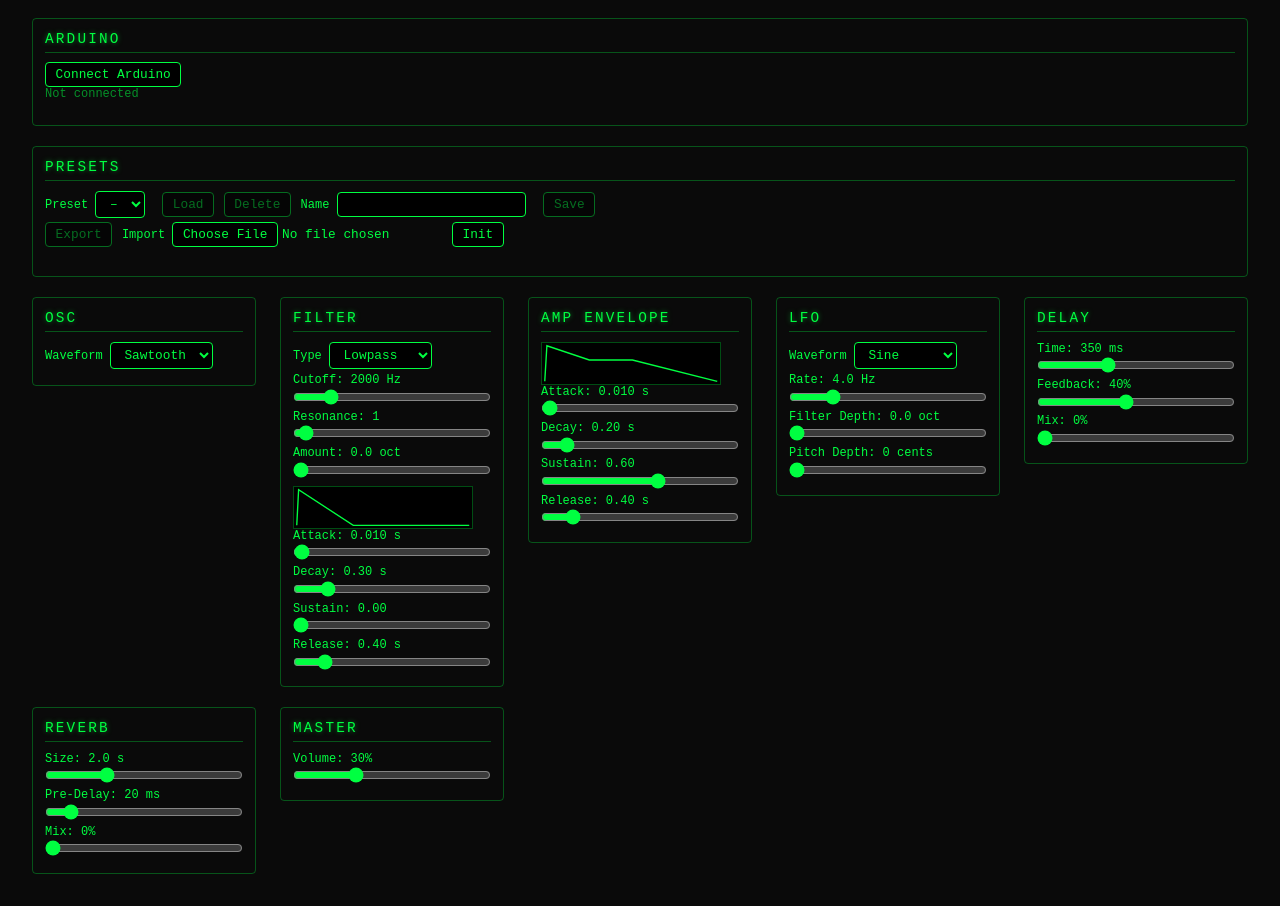
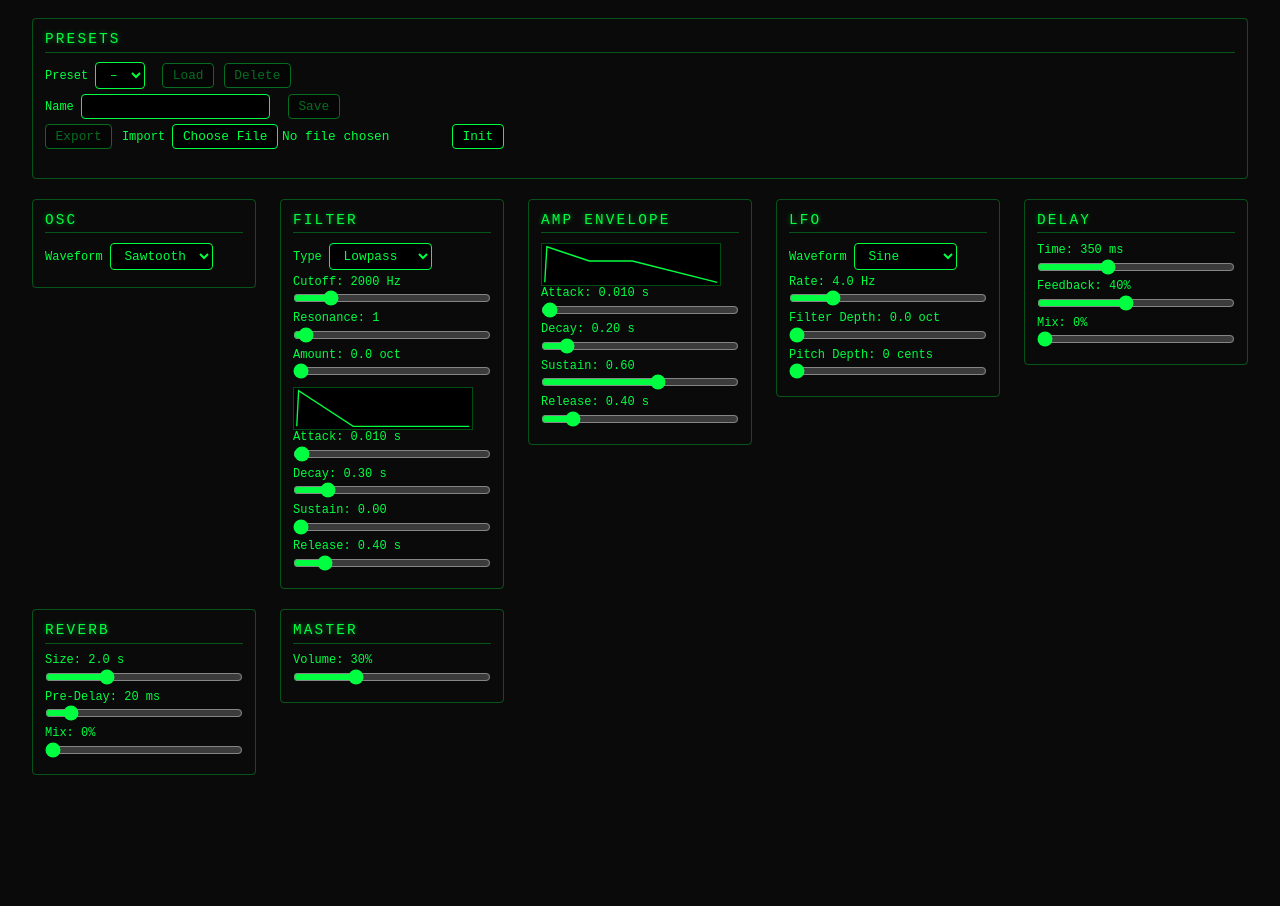
Before and after one commit to s-jegorow/JegorOWL-2, a Svelte app: page / in a window 1280 px wide. Shown: the part 476-1382 px from the top of the page. After the commit the page ends 1283 px from the top, so only its background shows below. Built offline with nearby package versions, Linux system fonts and the light colour scheme.

Commit message:
update: css basics pt. 2 (components/ui)

```diff
--- a/src/App.svelte
+++ b/src/App.svelte
@@ -5,6 +5,7 @@
   import { KEY_MAP, noteName } from './audio/notes';
   import EnvelopeGraph from './components/EnvelopeGraph.svelte';
   import Oscilloscope from './components/Oscilloscope.svelte';
+  import Panel from './components/ui/Panel.svelte';
   import {
     loadLastSettings,
     saveLastSettings,
@@ -218,32 +219,27 @@
 <main>
   <h1>JegorOWL-2</h1>
 
-  <section class="wide">
+  <Panel wide>
     <p class="status">{activeLabel || '–'}</p>
     <p class="hint">A S D F G H J K and W E T Z U · hold several keys for chords</p>
-  </section>
+  </Panel>
 
-  <section class="wide">
+  <Panel wide>
     <Oscilloscope />
-  </section>
+  </Panel>
 
-  <section class="wide">
-    <h2>MIDI</h2>
-
+  <Panel title="MIDI">
     <button onclick={enableMidi} disabled={!midiSupported || midiEnabled}>Enable MIDI</button>
     <p class="hint">{midiStatus}</p>
-  </section>
+  </Panel>
 
-  <section class="wide">
-  <h2>Arduino</h2>
-
+  <Panel title="Arduino">
     <button onclick={connectArduino} disabled={!serialSupported || serialConnected}>Connect Arduino</button>
     <p class="hint">{serialStatus}</p>
-  </section>
+  </Panel>
 
-  <section class="wide">
-    <h2>Presets</h2>
-
+  <Panel title="Presets" wide>
+    <div class="row">
       <label>
         Preset
         <select bind:value={selectedPreset}>
@@ -255,14 +251,17 @@
       </label>
       <button onclick={loadPreset} disabled={selectedPreset === ''}>Load</button>
       <button onclick={deletePreset} disabled={selectedPreset === ''}>Delete</button>
+    </div>
 
+    <div class="row">
       <label>
         Name
         <input type="text" bind:value={presetName} />
       </label>
       <button onclick={savePreset} disabled={presetName.trim() === ''}>Save</button>
+    </div>
 
-    <div>
+    <div class="row">
       <button onclick={() => downloadPresets(presets)} disabled={presets.length === 0}>Export</button>
       <label>
         Import
@@ -272,11 +271,9 @@
     </div>
 
     <p class="hint">{presetMessage}</p>
-  </section>
+  </Panel>
 
-  <section>
-    <h2>Osc</h2>
-
+  <Panel title="Osc">
     <label>
       Waveform
       <select bind:value={settings.waveform}>
@@ -286,11 +283,9 @@
         <option value="sawtooth">Sawtooth</option>
       </select>
     </label>
-  </section>
+  </Panel>
 
-  <section>
-    <h2>Filter</h2>
-
+  <Panel title="Filter">
     <label>
       Type
       <select bind:value={settings.filterType}>
@@ -341,11 +336,9 @@
       Release: {settings.filterRelease.toFixed(2)} s
       <input type="range" min="0.01" max="3" step="0.01" bind:value={settings.filterRelease} />
     </label>
-  </section>
+  </Panel>
 
-  <section>
-    <h2>Amp Envelope</h2>
-
+  <Panel title="Amp Envelope">
     <EnvelopeGraph
       attack={settings.attack}
       decay={settings.decay}
@@ -371,11 +364,9 @@
       Release: {settings.release.toFixed(2)} s
       <input type="range" min="0.01" max="3" step="0.01" bind:value={settings.release} />
     </label>
-  </section>
+  </Panel>
 
-  <section>
-    <h2>LFO</h2>
-
+  <Panel title="LFO">
     <label>
       Waveform
       <select bind:value={settings.lfoWaveform}>
@@ -400,11 +391,9 @@
       Pitch Depth: {settings.lfoPitchDepth} cents
       <input type="range" min="0" max="100" step="1" bind:value={settings.lfoPitchDepth} />
     </label>
-  </section>
+  </Panel>
 
-  <section>
-    <h2>Delay</h2>
-
+  <Panel title="Delay">
     <label>
       Time: {Math.round(settings.delayTime * 1000)} ms
       <input type="range" min="0.01" max="1" step="0.01" bind:value={settings.delayTime} />
@@ -419,11 +408,9 @@
       Mix: {Math.round(settings.delayMix * 100)}%
       <input type="range" min="0" max="1" step="0.01" bind:value={settings.delayMix} />
     </label>
-  </section>
+  </Panel>
 
-  <section>
-    <h2>Reverb</h2>
-
+  <Panel title="Reverb">
     <label>
       Size: {settings.reverbSize.toFixed(1)} s
       <input type="range" min="0.3" max="6" step="0.1" bind:value={settings.reverbSize} />
@@ -438,16 +425,14 @@
       Mix: {Math.round(settings.reverbMix * 100)}%
       <input type="range" min="0" max="1" step="0.01" bind:value={settings.reverbMix} />
     </label>
-  </section>
+  </Panel>
 
-  <section>
-    <h2>Master</h2>
-
+  <Panel title="Master">
     <label>
       Volume: {Math.round(settings.volume * 100)}%
       <input type="range" min="0" max="1" step="0.01" bind:value={settings.volume} />
     </label>
-  </section>
+  </Panel>
 </main>
 
 <style>
@@ -458,25 +443,13 @@
     gap: 1.25rem 1.5rem;
     align-items: start;
   }
-  h1, .wide {
+  h1 {
     grid-column: 1 / -1;
-  }
-  h1 { margin: 0; }
-  section {
     margin: 0;
-    padding: 0.75rem;
-    border: 1px solid var(--color-line);
-    border-radius: var(--radius);
-  }
-  h2 {
-    font-size: 0.9rem;
-    margin: 0 0 0.6rem;
-    padding-bottom: 0.3rem;
-    border-bottom: 1px solid var(--color-line);
   }
   label { display: block; font-size: 0.75rem; margin-bottom: 0.3rem; }
   input[type='range'] { display: block; width: 100%; margin: 0.1rem 0 0; }
-  .wide label { display: inline-block; margin-right: 0.5rem; }
+  .row label { display: inline-block; margin-right: 0.5rem; }
   .status {
     font-size: 2rem;
     color: var(--color-accent);
--- /dev/null
+++ b/src/components/ui/Panel.svelte
@@ -0,0 +1,36 @@
+<script lang="ts">
+  import type { Snippet } from 'svelte';
+
+  interface Props {
+    title?: string;
+    wide?: boolean;
+    children: Snippet;
+  }
+
+  let { title, wide = false, children }: Props = $props();
+</script>
+
+<section class:wide>
+  {#if title}
+    <h2>{title}</h2>
+  {/if}
+  {@render children()}
+</section>
+
+<style>
+  section {
+    margin: 0;
+    padding: 0.75rem;
+    border: 1px solid var(--color-line);
+    border-radius: var(--radius);
+  }
+  .wide {
+    grid-column: 1 / -1;
+  }
+  h2 {
+    font-size: 0.9rem;
+    margin: 0 0 0.6rem;
+    padding-bottom: 0.3rem;
+    border-bottom: 1px solid var(--color-line);
+  }
+</style>
```
Lines whose indentation alone changed are shown as unchanged.
